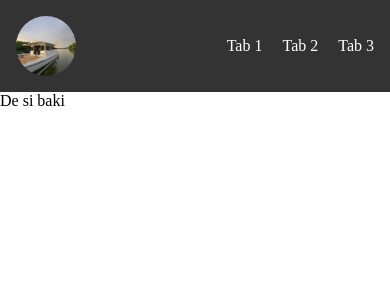
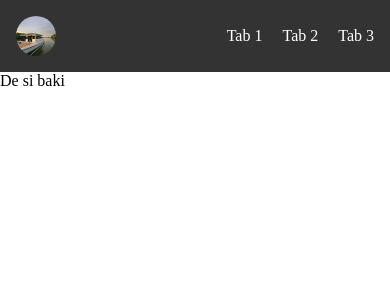
Before and after one commit to tom5kovic/katamaran, a React (Create React App) app: page / in a window 390 px wide. Shown: the top 300 px of the page. Built offline with nearby package versions, Linux system fonts and the light colour scheme.

Commit message:
Decrease logo size depending on screen size

```diff
--- a/src/components/Header/Header.css
+++ b/src/components/Header/Header.css
@@ -22,3 +22,19 @@
   text-decoration: none;
   color: white;
 }
+
+/* tablets */
+@media screen and (max-width: 1024px) {
+  .logo {
+    width: 50px;
+    height: 50px;
+  }
+}
+
+/* mobile */
+@media screen and (max-width: 768px) {
+  .logo {
+    width: 40px;
+    height: 40px;
+  }
+}
```
